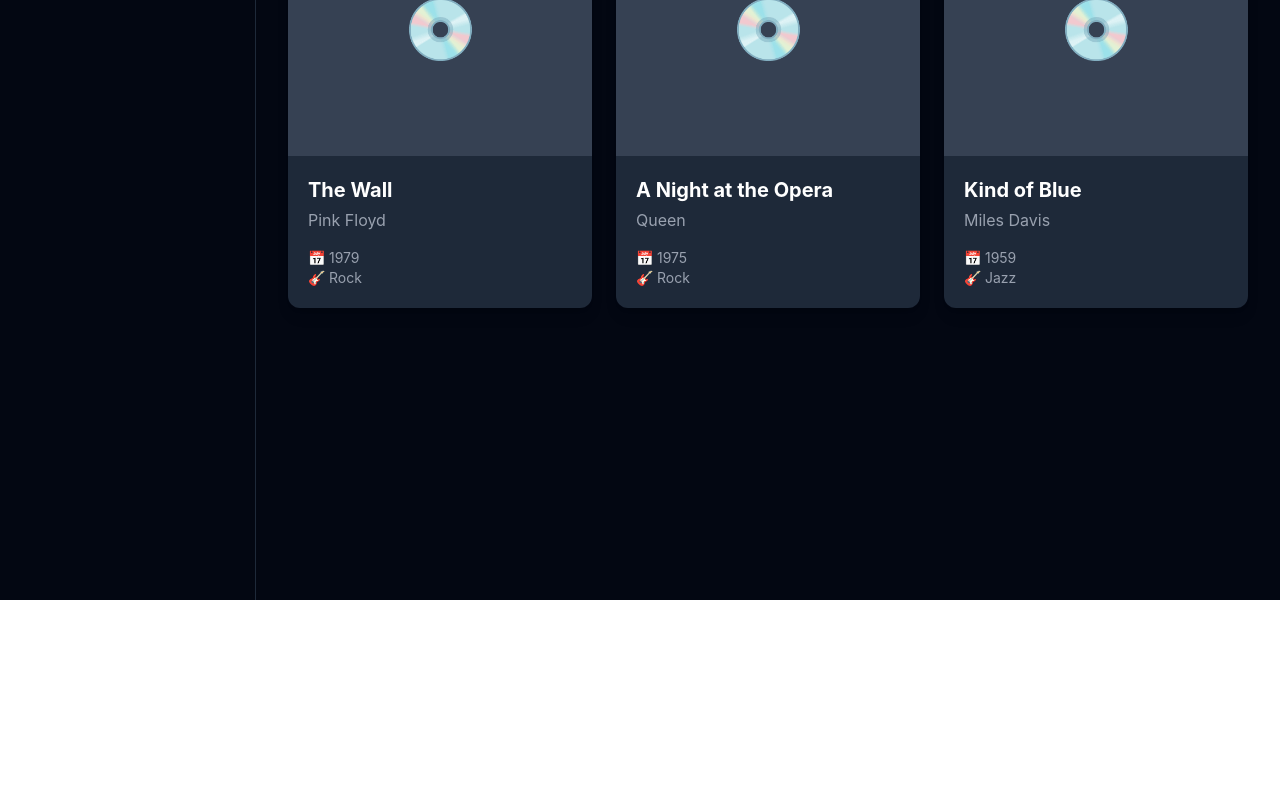
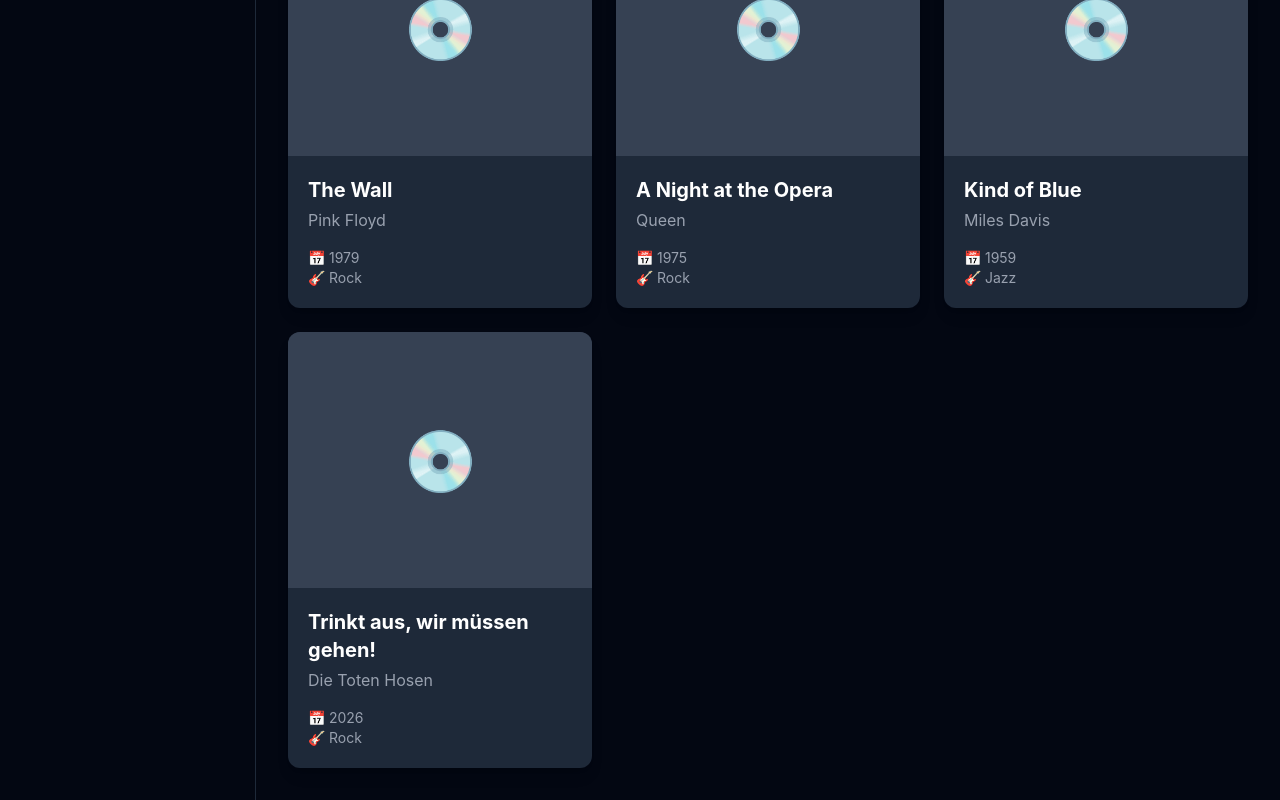
Before and after one commit to hannes-codex/VinylVault, a React app in the folder frontend/: page /collection in a window 1280 px wide. Shown: the part 280-1080 px from the top of the page. Before the commit the page ends 880 px from the top, so only its background shows below. Built offline with nearby package versions, Linux system fonts and the light colour scheme; the HTML template or start-up script is replaced by a standard one.

Commit message:
add new Album-example

```diff
--- a/frontend/src/pages/Collection.jsx
+++ b/frontend/src/pages/Collection.jsx
@@ -27,6 +27,14 @@
       artist: "Miles Davis",
       year: 1959,
       genre: "Jazz"
+    },
+
+    {
+      id: 4,
+      title: "Trinkt aus, wir müssen gehen!",
+      artist: "Die Toten Hosen",
+      year: 2026,
+      genre: "Rock"
     }
   ]
 
```
